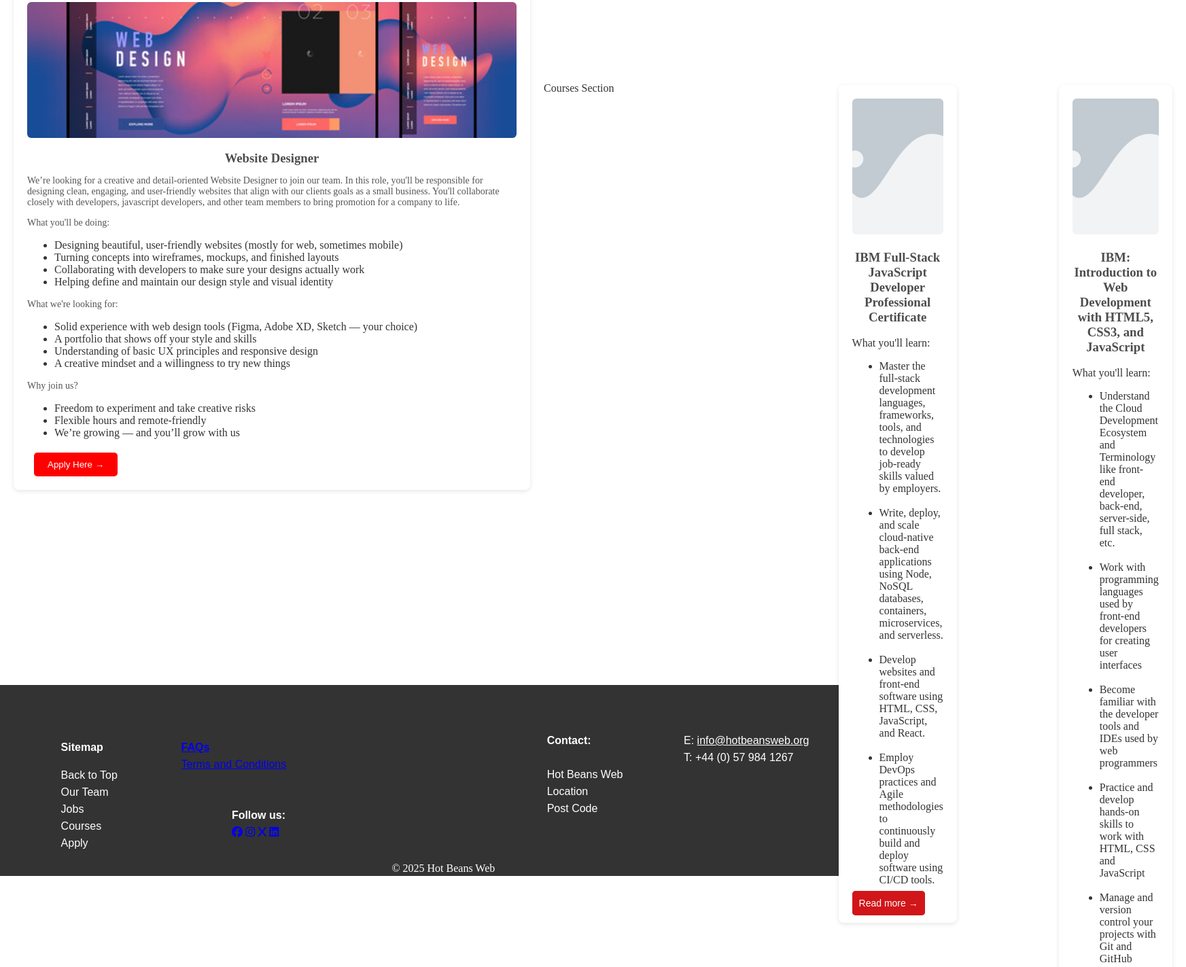
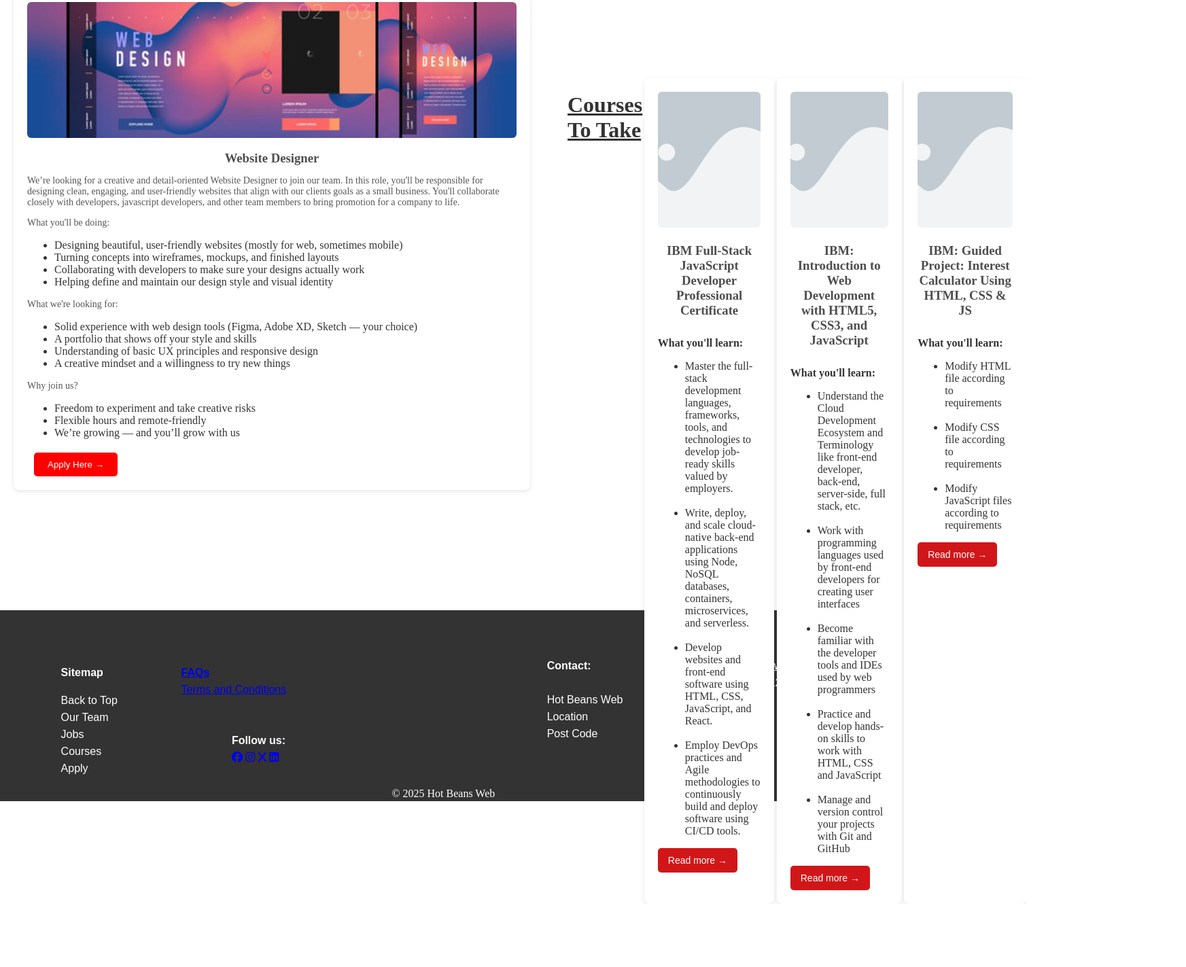
Before and after one commit to MatthewHockham/matthewhockham.github.io, a plain HTML site: page index.html in a window 1280 px wide. Shown: the part 2721-4144 px from the top of the page at 68% size, 1745 px wide, since content can reach past the window. After the commit the page ends 4051 px from the top, so only its background shows below. Drawn offline with Linux system fonts and the light colour scheme.

Commit message:
Courses Complete

```diff
--- a/css/stylesheet.css
+++ b/css/stylesheet.css
@@ -497,39 +497,22 @@
 }
 
 #courses {
-    height: 900px;
     display: grid;
-    grid-template-columns: repeat(3, 1fr);
-    grid-row-gap: 20px;
-    margin-left: 10px;
-    margin-top: 10px;
-    grid-column-gap: 10px;
-}
-
-.courses-card {
-    /* display: grid;
-    grid-template-columns: repeat(3, 1fr);
-    grid-row-gap: 20px;
-    margin-left: 130px;
-    margin-top: 10px;
-    grid-column-gap: 10px; */
-    flex: 0 0 100%;
-    /* width: 800px; */
+    grid-template-columns: repeat(4, 1fr);
+    gap: 20px;
+    padding: 20px;
+    margin: 0 auto;
     box-sizing: border-box;
-    padding: 20px;
-    float: left;
-    margin-left: 100px;
 }
 
 .course-card {
-    /* display: flex;
-    flex-direction: column;
-    align-items: center;
-    text-align: center; */
     background: #fff;
     border-radius: 8px;
     box-shadow: 0 2px 6px rgba(0,0,0,0.1);
     padding: 20px;
+    margin-left: -10%;
+    display: flex;
+    flex-direction: column;
 }
 
 .course-card h3 {
@@ -541,137 +524,49 @@
     height: 200px;
     object-fit: cover;
     border-radius: 6px;
-    position: relative;
-    background: no-repeat center;
 }
 
 .course-name {
     font-weight: bold;
     color: #4d4d4d;
+    text-align: center;
+}
+
+.course-sub {
+    margin-top: 10px;
+    font-weight: bold;
+}
+
+.course-bullet-point {
+    padding-left: 20px;
+    margin-top: 10px;
+}
+
+.course-bullet-point li {
+    margin-bottom: 10px;
 }
 
 .course-read-more a{
     background-color: #d11619;
     color: white;
     border-radius: 5px;
-    border: 10px solid;
-    border-color: #d11619;
+    padding: 10px 15px;
     font-size: 14px;
     font-family: Arial;
-    width: 150px;
     text-decoration: none;
+    display: inline-block;
+    margin-top: auto;
 }
 
 .course-read-more a:hover {
     background: rgb(255, 76, 76)
 }
 
-/* .course-sub {
-    text-align: left;
-} */
-
-/* @media (min-width: 600px) {
-    .courses-card {
-        flex: 0 0 90%;
-        max-width: 90%;
-        margin-right: 10px;
-        box-sizing: border-box;
-    }
-}
-
-@media (min-width: 900px) {
-    .courses-card {
-        flex: 0 0 45%;
-        max-width: 45%;
-        margin-right: 5%;
-        box-sizing: border-box;
-    }
-}
-
-.course-card {
-    background: #fff;
-    border-radius: 8px;
-    box-shadow: 0 2px 6px rgba(0,0,0,0.1);
-    padding: 20px;
-    text-align: center;
-}
-
-.course-card img {
-    width: 100%;
-    height: 200px;
-    object-fit: cover;
-    border-radius: 6px;
-    position: relative;
-    background: no-repeat center;
-    background-size: cover;
-}
-
-@media screen and (max-width: 900px) {
-    .course-card img {
-        width: 600px;
-        margin-left: 50px;
-    }
-}
-
-.course-card p {
-    font-size: 14px;
-    color: #555;
-    /* cursor: text;
-} */
-
-/* .course-card .course {
-    font-weight: bold;
-    color: #888;
-    /* cursor: text;
-} */
-
 @media screen and (max-width: 414px) {
     #courses {
         height: 800px;
     }
 }
-
-/* #apply {
-    height: 250px;
-}
-
-#form {
-    background-color: #fff;
-    min-width: 300px;
-}
-
-.form input {
-    padding: 10px;
-    margin-left: 5px;
-    width: 99%;
-    font-size: 17px;
-    font-family: Lato;
-    font-weight: 100;
-    border: 1px solid #aaa;
-}
-
-input.invalid {
-    background-color: #ffdddd;
-}
-
-.inputs {
-    display: none;
-}
-
-.form .buttons {
-    text-align: center;
-    margin-top: 5px;
-}
-
-.form button {
-    padding: 10px 20px;
-    margin: 0 10px;
-    border: none;
-    background: #333;
-    color: #fff;
-    border-radius: 5px;
-    cursor: pointer;
-} */
 
 /* Begin Footer */
     footer {
--- a/index.html
+++ b/index.html
@@ -242,8 +242,7 @@
     </div>
 
     <div id="courses" class="section">
-        <p>Courses Section</p>
-        <div class="courses-card">
+        <h1 style="text-decoration: underline">Courses To Take</h1>
         <div class="course-card">
             <a href="https://www.coursera.org/professional-certificates/ibm-full-stack-javascript-developer" target="_blank"><img src="images/placeholder_image.webp" alt=""></a>
             <div class="course-name"><h3>IBM Full-Stack JavaScript Developer Professional Certificate</h3></div>
@@ -257,11 +256,8 @@
                 <li>Employ DevOps practices and Agile methodologies to continuously build and deploy
                     software using CI/CD tools.</li>
             </ul>
-                <div class="course-read-more" style="text-decoration: none;"><a href="#jobs">Read more →</a></div>
+            <div class="course-read-more" style="text-decoration: none;"><a href="https://www.coursera.org/professional-certificates/ibm-full-stack-javascript-developer" target="_blank">Read more →</a></div>
         </div>
-        </div>
-
-        <div class="courses-card">
         <div class="course-card">
             <a href="https://www.edx.org/learn/web-development/ibm-introduction-to-web-development-with-html5-css3-and-javascript" target="_blank"><img src="images/placeholder_image.webp" alt=""></a>
             <div class="course-name"><h3>IBM: Introduction to Web Development with HTML5, CSS3, and JavaScript</h3></div>
@@ -273,13 +269,10 @@
                 <li>Practice and develop hands-on skills to work with HTML, CSS and JavaScript</li><br>
                 <li>Manage and version control your projects with Git and GitHub</li>
             </ul>
-                <div class="course-read-more" style="text-decoration: none;"><a href="#jobs">Read more →</a></div>
+            <div class="course-read-more" style="text-decoration: none;"><a href="https://www.edx.org/learn/web-development/ibm-introduction-to-web-development-with-html5-css3-and-javascript" target="_blank">Read more →</a></div>
         </div>
-        </div>
-
-        <div class="courses-card">
         <div class="course-card">
-                <a href="IBM: Guided Project: Interest Calculator Using HTML, CSS & JS" target="_blank"><img src="images/placeholder_image.webp" alt=""></a>
+            <a href="https://www.edx.org/learn/computer-science/ibm-guided-project-interest-calculator-using-html-css-js" target="_blank"><img src="images/placeholder_image.webp" alt=""></a>
             <div class="course-name"><h3>IBM: Guided Project: Interest Calculator Using HTML, CSS & JS</h3></div>
             <div class="course-sub">What you'll learn:</div>
             <ul id="course-bullet-point">
@@ -287,8 +280,7 @@
                 <li>Modify CSS file according to requirements</li><br>
                 <li>Modify JavaScript files according to requirements</li>
             </ul>
-                <div class="course-read-more" style="text-decoration: none;"><a href="#jobs">Read more →</a></div>
-            </div>
+            <div class="course-read-more" style="text-decoration: none;"><a href="https://www.edx.org/learn/computer-science/ibm-guided-project-interest-calculator-using-html-css-js" target="_blank">Read more →</a></div>
         </div>
     </div>
 
```
Lines whose indentation alone changed are shown as unchanged.
